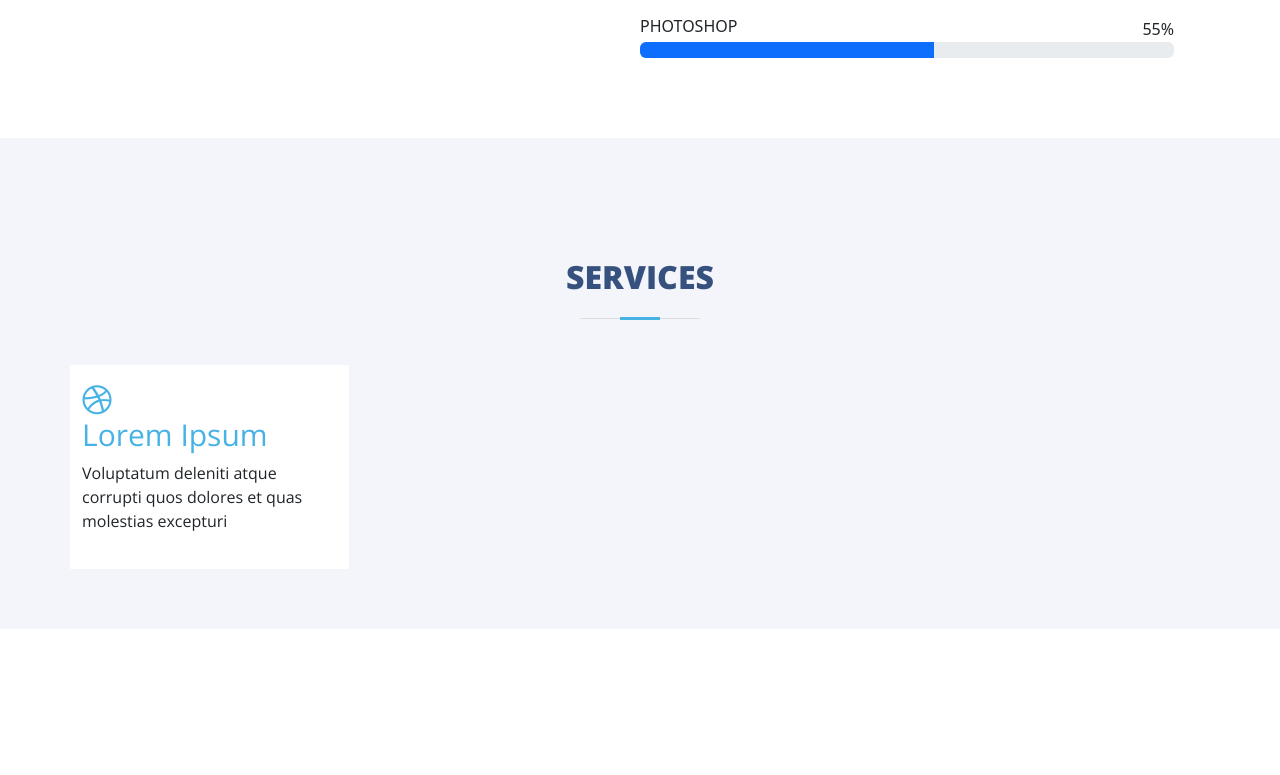
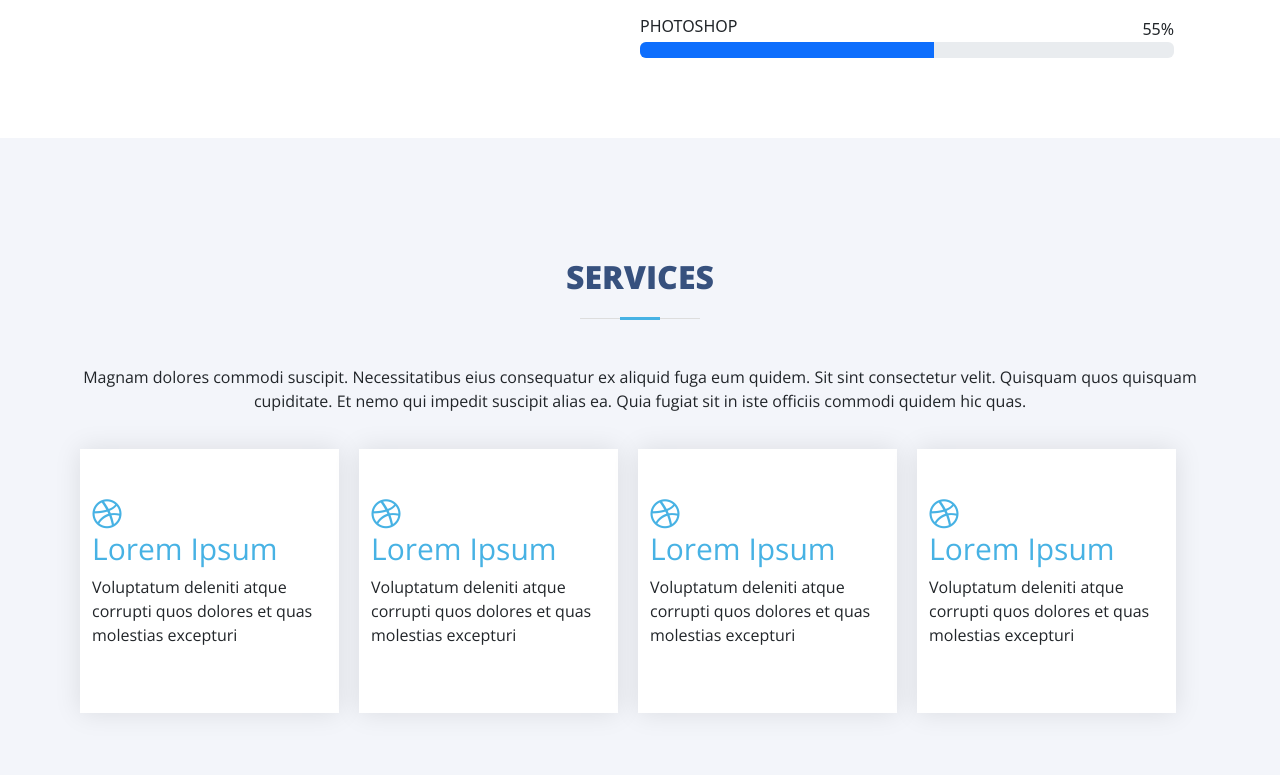
Before and after one commit to farhadhossaindev/Project-02, a plain HTML site: page index.html in a window 1280 px wide. Shown: the part 2180-2955 px from the top of the page. Before the commit the page ends 2909 px from the top, so only its background shows below. Drawn offline with nearby package versions, Linux system fonts and the light colour scheme.

Commit message:
version-02

```diff
--- a/css/style.css
+++ b/css/style.css
@@ -15,10 +15,12 @@ body {
     align-items: center;
     font-family: 'Jost', sans-serif;
 }
-.header-title-2{
+
+.header-title-2 {
     display: inline-flex;
     align-items: center;
 }
+
 .header-title h2 {
     font-size: 50px;
     font-weight: 800;
@@ -61,6 +63,7 @@ body {
     font-size: 35px;
     margin: 0px 10px 0px 0px;
 }
+
 .header-title-btn {
     display: flex;
 }
@@ -92,7 +95,8 @@ body {
     font-weight: 800;
     text-transform: uppercase;
 }
-.about{
+
+.about {
     font-family: 'Open Sans', sans-serif;
     padding: 60px 0px;
 }
@@ -118,18 +122,22 @@ body {
     bottom: 1px;
     left: calc(50% - 60px);
 }
-.about-border{
+
+.about-border {
     position: relative;
     top: -45px;
 }
-.about-icon p i{
+
+.about-icon p i {
     color: #47B6E8;
     margin: 0px 10px 0px 0px;
 }
+
 .about-icon p {
-margin-bottom: 5px;
+    margin-bottom: 5px;
 }
-.about-btn{
+
+.about-btn {
     font-weight: 700;
     font-size: 14px;
     letter-spacing: 1px;
@@ -142,67 +150,91 @@ margin-bottom: 5px;
     border: 2px solid #47b2e4;
     transition: background-color 0.5s, color 0.5s;
 }
-.about-btn:hover{
-background-color:#47b2e4 ;
-color: #fff;
+
+.about-btn:hover {
+    background-color: #47b2e4;
+    color: #fff;
 }
+
 /*+++++++ About section end ++++++++*/
 
-.faq-sec{
+.faq-sec {
     padding: 60px 0px;
     background-color: #F3F5FA;
 }
+
 .accordion-item {
     border: 0;
 }
-.accordion-margin{
+
+.accordion-margin {
     margin-bottom: 10px;
 }
-.faq-title{
+
+.faq-title {
     font-weight: 700;
 }
 
 /*+++++++ faq section end ++++++++*/
 
-.skill-padd{
+.skill-padd {
     padding: 60px 0px;
 }
-.skill-col-2 h2{
+
+.skill-col-2 h2 {
     font-weight: 700;
     color: #37517E;
 }
-.progress-title{
+
+.progress-title {
     display: flex;
     justify-content: space-between;
 }
-.progress-mar{
+
+.progress-mar {
     margin: -15px 0px 20px 0px;
 }
-.accordion-item{
+
+.accordion-item {
     border-radius: 0;
     border: none;
 }
-.accordion-item:first-of-type .accordion-button{
+
+.accordion-item:first-of-type .accordion-button {
     border-radius: none;
 }
-.accordion-button:not(.collapsed){
-    color:red ;
-    background-color: yellow ;
+
+.accordion-button:not(.collapsed) {
+    color: red;
+    background-color: yellow;
     box-shadow: none;
 }
+
 /*+++++++ skill section end ++++++++*/
-.service{
+.service {
     background-color: #F3F5FA;
 }
-.col-style{
+
+.col-style {
     background: white;
-    padding: 20px;
+    box-shadow: 0px 0 25px 0 rgba(0, 0, 0, 0.1);
+    padding: 50px 30px;
+    transition: all ease-in-out 0.4s;
+    background: #fff;
+    margin: 10px;
 }
-.col-style i{
+
+.col-style i {
     font-size: 30px;
     color: #47B2E4;
 }
-.col-style h4{
+
+.col-style h4 {
     font-size: 30px;
     color: #47B2E4;
 }
+
+.title p {
+    text-align: center;
+    padding-bottom: 20px;
+}
--- a/index.html
+++ b/index.html
@@ -23,7 +23,7 @@
 <body>
     <div class="container-fluid header">
         <div class="container">
-            <div class="row  header-title-2 d-block d-lg-flex  ">
+            <div class="row  header-title-2 d-block d-lg-flex">
                 <div class="col header-title ">
                     <h2>Better Solutions For Your Business</h2>
                     <p>We are team of talented designers making websites with Bootstrap</p>
@@ -218,6 +218,7 @@
             <div class="title">
                 <h2>SERVICES</h2>
                 <div class="about-border"></div>
+                <p>Magnam dolores commodi suscipit. Necessitatibus eius consequatur ex aliquid fuga eum quidem. Sit sint consectetur velit. Quisquam quos quisquam cupiditate. Et nemo qui impedit suscipit alias ea. Quia fugiat sit in iste officiis commodi quidem hic quas.</p>
             </div>
             <div class="row">
                 <div class="col col-style ">
@@ -225,9 +226,22 @@
                     <h4>Lorem Ipsum</h4>
                     <p>Voluptatum deleniti atque corrupti quos dolores et quas molestias excepturi</p>
                 </div>
-                <div class="col"></div>
-                <div class="col"></div>
-                <div class="col"></div>
+                <div class="col col-style ">
+                    <div><i class="fa-brands fa-dribbble"></i></div>
+                    <h4>Lorem Ipsum</h4>
+                    <p>Voluptatum deleniti atque corrupti quos dolores et quas molestias excepturi</p>
+                </div>
+                <div class="col col-style ">
+                    <div><i class="fa-brands fa-dribbble"></i></div>
+                    <h4>Lorem Ipsum</h4>
+                    <p>Voluptatum deleniti atque corrupti quos dolores et quas molestias excepturi</p>
+                </div>
+                <div class="col col-style ">
+                    <div><i class="fa-brands fa-dribbble"></i></div>
+                    <h4>Lorem Ipsum</h4>
+                    <p>Voluptatum deleniti atque corrupti quos dolores et quas molestias excepturi</p>
+                </div>
+
             </div>
         </div>
 
```
